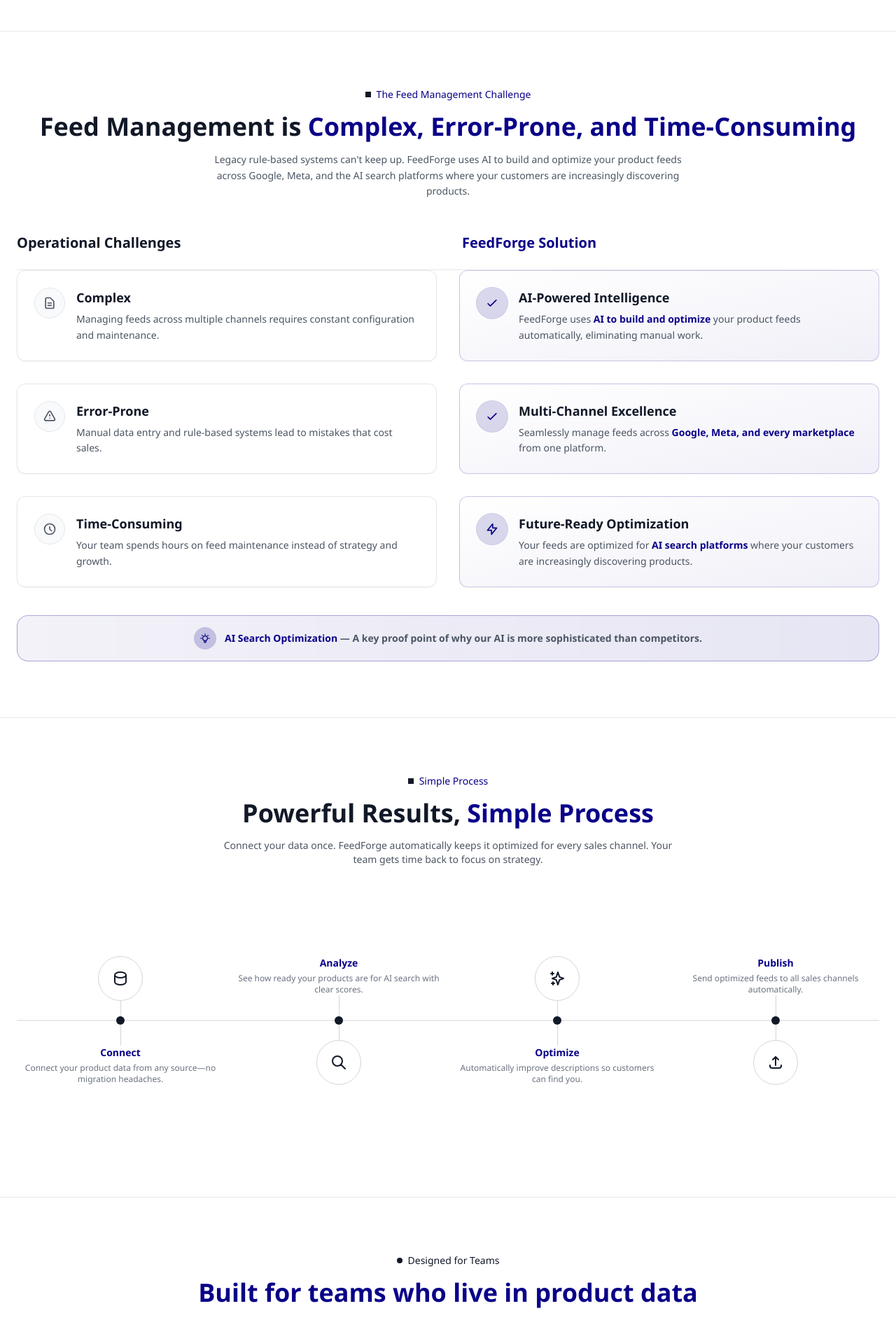
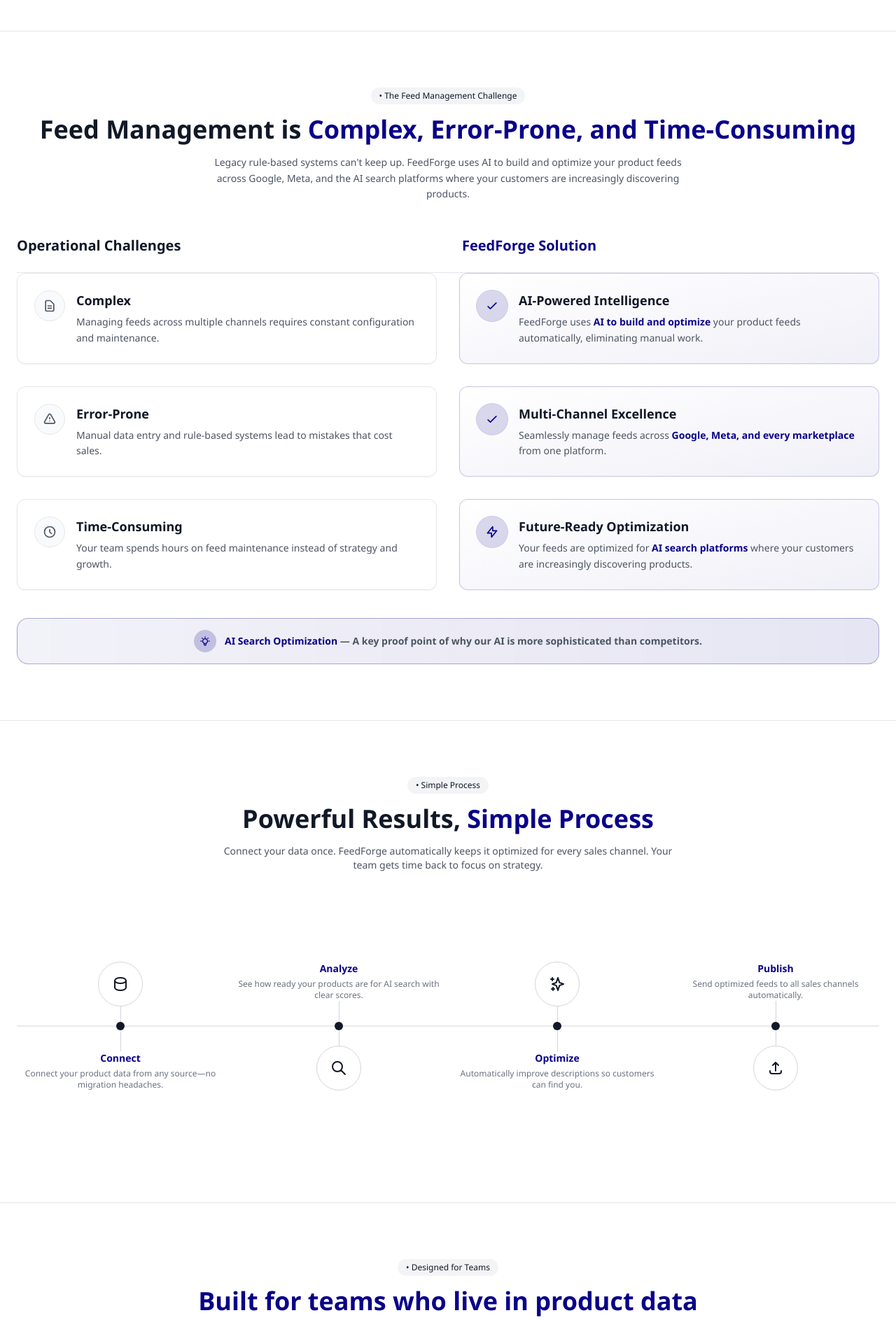
Before and after one commit to geshaaaa/feedforge, a Next.js app: page / in a window 1280 px wide. Shown: the part 2620-4506 px from the top of the page at 70% size. Built offline with nearby package versions, Linux system fonts and the light colour scheme.

Commit message:
minor changes

```diff
--- a/components/AISolution.tsx
+++ b/components/AISolution.tsx
@@ -54,9 +54,10 @@
       <div className="mx-auto max-w-7xl px-6 py-16 lg:py-20">
         {/* Header */}
         <div className="mb-12 text-center">
-          <div className="mb-4 flex items-center justify-center gap-2">
-            <div className="h-2 w-2 bg-gray-900"></div>
-            <span className="text-sm font-medium text-accent">The Feed Management Challenge</span>
+          <div className="mb-4 flex items-center justify-center">
+            <span className="rounded-full bg-gray-100 px-3 py-1 text-xs font-medium text-gray-900">
+              • The Feed Management Challenge
+            </span>
           </div>
           <h2 className="mb-4 text-3xl font-bold leading-tight text-gray-900 lg:text-4xl">
             Feed Management is{' '}
--- a/components/BuiltForTeams.tsx
+++ b/components/BuiltForTeams.tsx
@@ -50,9 +50,10 @@
     <section className="border-t border-gray-200 bg-white">
       <div className="mx-auto max-w-7xl px-6 py-16 lg:py-20">
         {/* Header */}
-        <div className="mb-4 flex items-center justify-center gap-2">
-          <div className="h-2 w-2 rounded-full bg-gray-900"></div>
-          <span className="text-sm font-medium text-gray-900">Designed for Teams</span>
+        <div className="mb-4 flex items-center justify-center">
+          <span className="rounded-full bg-gray-100 px-3 py-1 text-xs font-medium text-gray-900">
+            • Designed for Teams
+          </span>
         </div>
 
         <h2 className="mb-4 mx-auto text-center text-3xl font-bold text-accent lg:text-4xl">
--- a/components/SimpleProcess.tsx
+++ b/components/SimpleProcess.tsx
@@ -53,9 +53,10 @@
       <div className="mx-auto max-w-7xl px-6 py-16 lg:py-20">
         {/* Header */}
         <div className="mb-12 text-center">
-          <div className="mb-4 flex items-center justify-center gap-2">
-            <div className="h-2 w-2 bg-gray-900"></div>
-            <span className="text-sm font-medium text-accent">Simple Process</span>
+          <div className="mb-4 flex items-center justify-center">
+            <span className="rounded-full bg-gray-100 px-3 py-1 text-xs font-medium text-gray-900">
+              • Simple Process
+            </span>
           </div>
           <h2 className="mb-4 text-3xl font-bold text-gray-900 lg:text-4xl">
             Powerful Results, <span className="text-accent">Simple Process</span>
```
